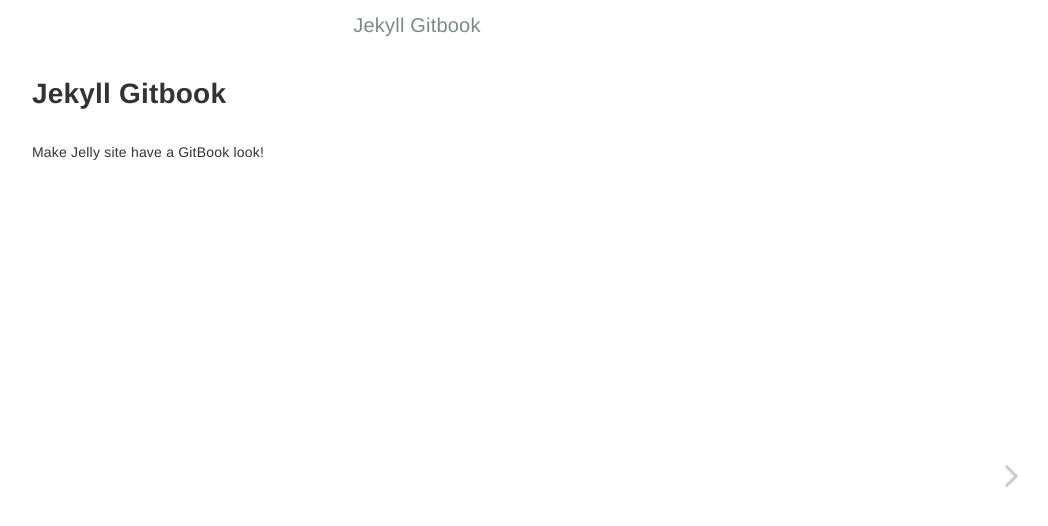
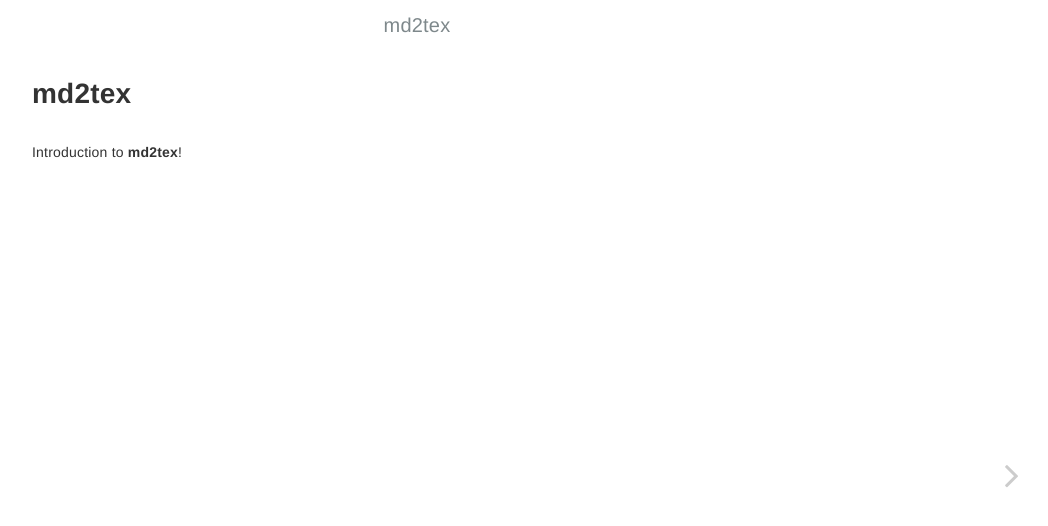
Before and after one commit to LuisFajardoF/gitbooktheme, a Jekyll site: the page built from index.md, in a window 1280 px wide. Shown: the top 526 px of the page, without its empty margins (223-1271 px from the left). Built offline with Jekyll 4.4.1, drawn with Linux system fonts in a browser that asks for light colours.

Commit message:
Second Commit

```diff
--- a/_config.yml
+++ b/_config.yml
@@ -1,8 +1,8 @@
 # Configurations
-title:            Jekyll Gitbook
-longtitle:        Jekyll Gitbook
-author:           HE Tao
-email:            sighingnow@gmail.com
+title:            md2tex
+longtitle:        md2tex
+author:           Luis E. Fajardo
+email:            luis.fajardozap@gmail.com
 description: >
   Build Jekyll site with the GitBook style.
 
@@ -10,7 +10,7 @@ version:          1.0
 gitbook_version:  3.2.3
 
 url:              'https://luisfajardof.github.io'
-baseurl:          '/gitbooktheme'
+baseurl:          '/md2tex-docs'
 
 # markdown render engine.
 markdown:         kramdown
--- a/index.md
+++ b/index.md
@@ -2,4 +2,4 @@
 layout: home
 ---
 
-Make Jelly site have a GitBook look!
+Introduction to **md2tex**!
```
Also changed, not shown: README.md.
